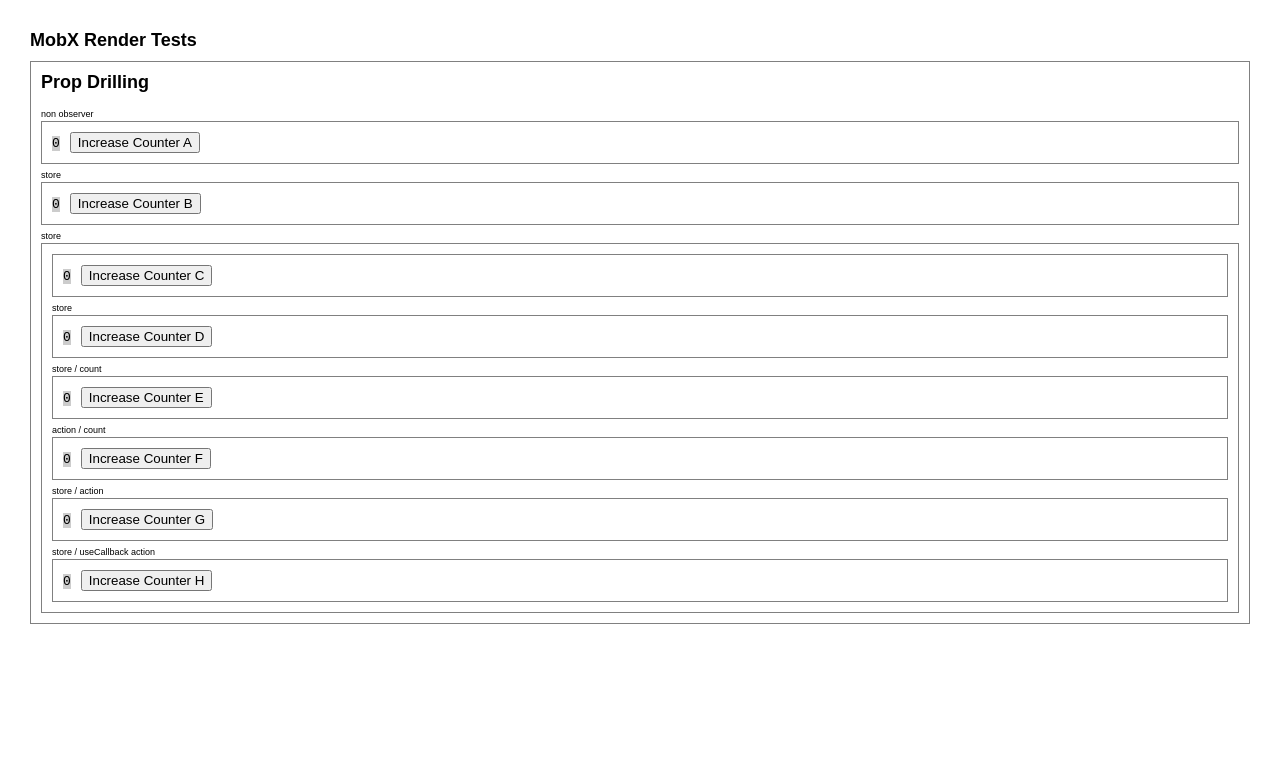
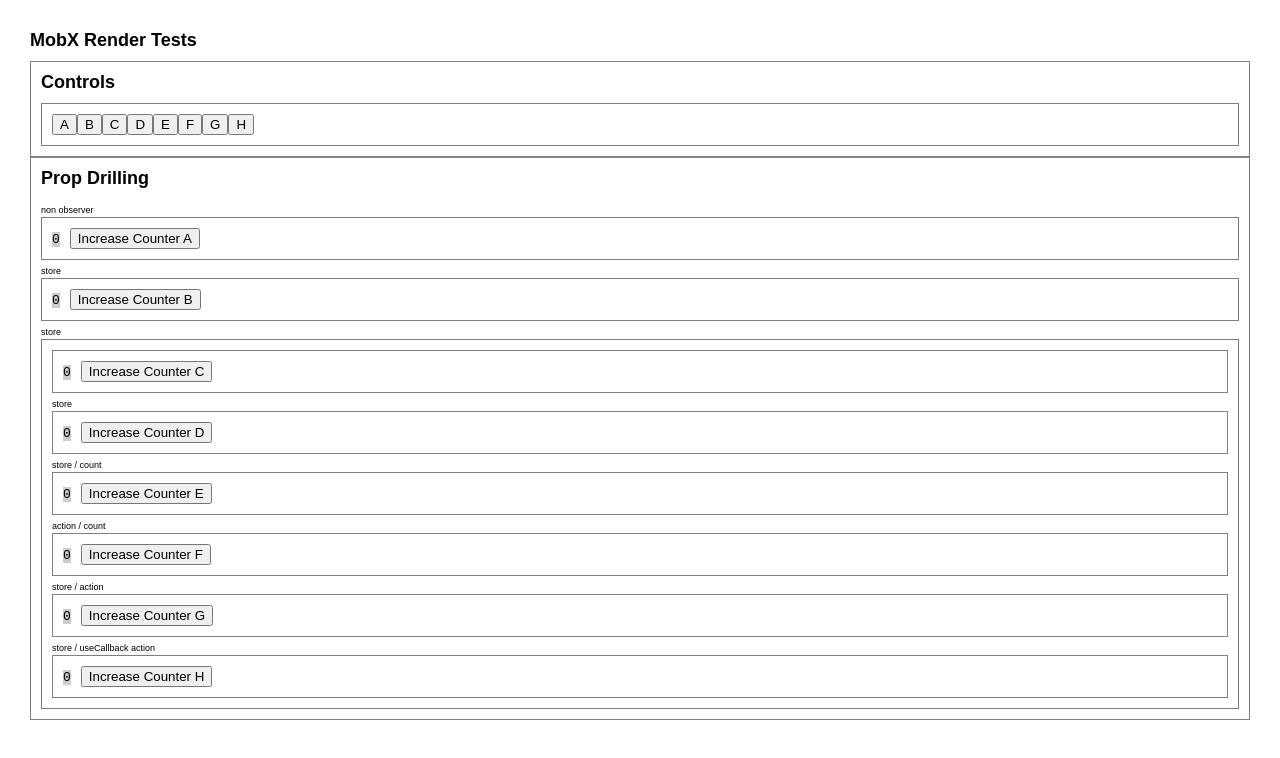
Before and after one commit to daltonrowe/mobx-tests, a React (Vite) app: page / in a window 1280 px wide. Shown: the top 758 px of the page. Built offline with nearby package versions, Linux system fonts and the light colour scheme.

Commit message:
controls section

```diff
--- a/src/components/App.tsx
+++ b/src/components/App.tsx
@@ -14,6 +14,20 @@
   return (
     <div className="App">
       <h1>MobX Render Tests</h1>
+
+      <div>
+        <h2>Controls</h2>
+        <div>
+          <button onClick={() => { store.increaseA() }}>A</button>
+          <button onClick={() => { store.increaseB() }}>B</button>
+          <button onClick={() => { store.increaseC() }}>C</button>
+          <button onClick={() => { store.increaseD() }}>D</button>
+          <button onClick={() => { store.increaseE() }}>E</button>
+          <button onClick={() => { store.increaseF() }}>F</button>
+          <button onClick={() => { store.increaseG() }}>G</button>
+          <button onClick={() => { store.increaseH() }}>H</button>
+        </div>
+      </div>
 
       <div>
         <h2>Prop Drilling</h2>
```
